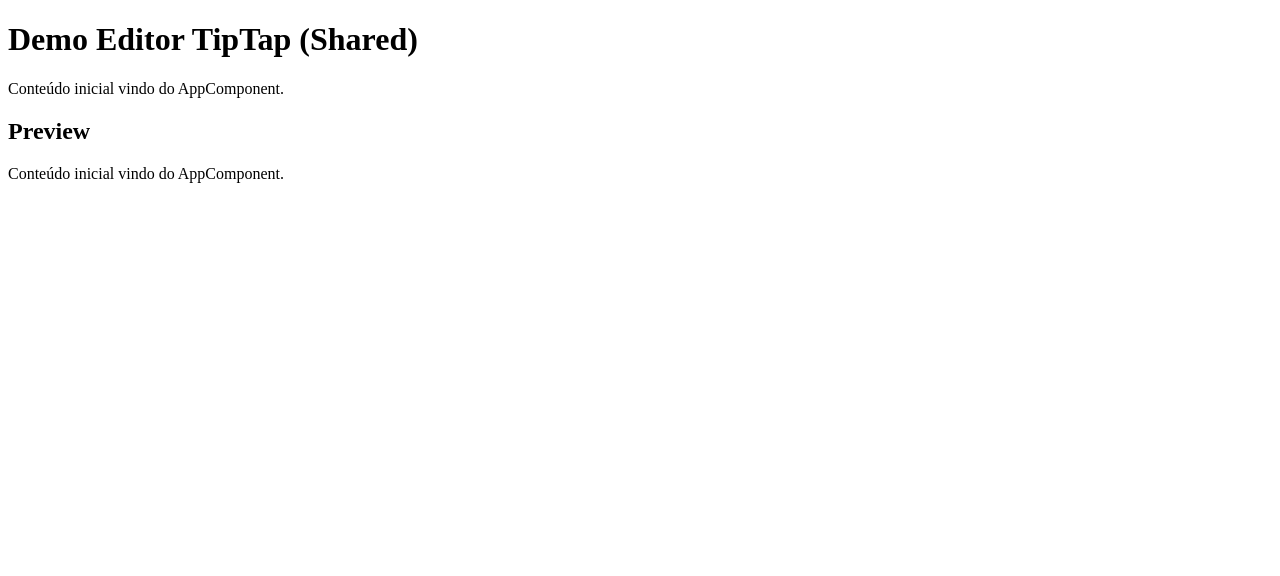
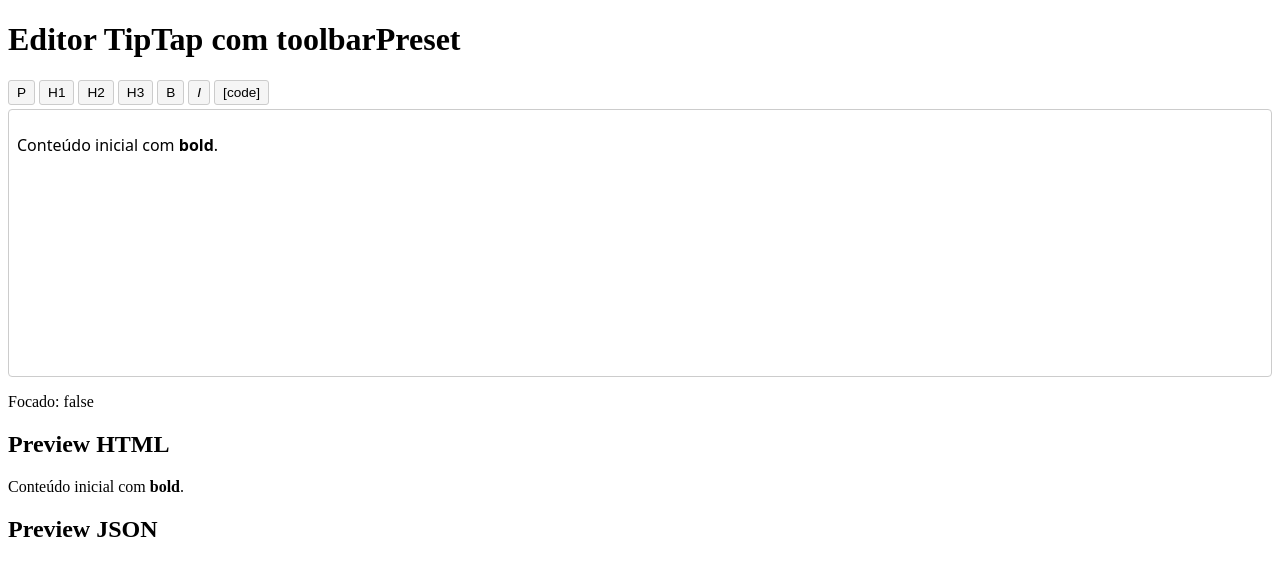
Before and after one commit to kelsoncm/ng-editor-tiptap, an Angular app: page / in a window 1280 px wide. Shown: the top 576 px of the page. Built offline with nearby package versions, Linux system fonts and the light colour scheme.

Commit message:
refactor: [upd] adicionar toolbarPreset

```diff
--- a/src/app/app.component.html
+++ b/src/app/app.component.html
@@ -1,30 +1,26 @@
-<!-- * * * * * * * * * * * * * * * * * * * * * * * * * * * * * * * -->
-<!-- * * * * * * * * * * * The content below * * * * * * * * * * * -->
-<!-- * * * * * * * * * * is only a placeholder * * * * * * * * * * -->
-<!-- * * * * * * * * * * and can be replaced.  * * * * * * * * * * -->
-<!-- * * * * * * * * * * * * * * * * * * * * * * * * * * * * * * * -->
-<!-- * * * * * * * * * Delete the template below * * * * * * * * * -->
-<!-- * * * * * * * to get started with your project! * * * * * * * -->
-<!-- * * * * * * * * * * * * * * * * * * * * * * * * * * * * * * * -->
-
-
-<h1>Demo Editor TipTap (Shared)</h1>
+<h1>Editor TipTap com toolbarPreset</h1>
 
 <app-editor
   [content]="editorValue"
   [readonly]="false"
-  (contentChange)="onEditorChange($event)">
+  [placeholder]="'Digite o texto do documento…'"
+  [minHeight]="'250px'"
+  [toolbarPreset]="'full'"
+  [enableHeading]="true"
+  [enableBold]="true"
+  [enableItalic]="true"
+  [enableCode]="true"
+  [outputFormat]="'html'"
+  (contentChange)="onEditorChange($event)"
+  (jsonChange)="onJsonChange($event)"
+  (focus)="onFocus()"
+  (blur)="onBlur()">
 </app-editor>
 
-<h2>Preview</h2>
+<p>Focado: {{ editorFocused }}</p>
+
+<h2>Preview HTML</h2>
 <div [innerHTML]="editorValue"></div>
 
-
-
-<!-- * * * * * * * * * * * * * * * * * * * * * * * * * * * * * * * * -->
-<!-- * * * * * * * * * * * The content above * * * * * * * * * * * * -->
-<!-- * * * * * * * * * * is only a placeholder * * * * * * * * * * * -->
-<!-- * * * * * * * * * * and can be replaced.  * * * * * * * * * * * -->
-<!-- * * * * * * * * * * * * * * * * * * * * * * * * * * * * * * * * -->
-<!-- * * * * * * * * * * End of Placeholder  * * * * * * * * * * * * -->
-<!-- * * * * * * * * * * * * * * * * * * * * * * * * * * * * * * * * -->
+<h2>Preview JSON</h2>
+<pre>{{ editorJson }}</pre>
--- a/src/app/app.component.ts
+++ b/src/app/app.component.ts
@@ -9,9 +9,24 @@
   styleUrls: ['./app.component.scss'],
 })
 export class AppComponent {
-  editorValue = '<p>Conteúdo inicial vindo do AppComponent.</p>';
+  editorValue = '<p>Conteúdo inicial com <strong>bold</strong>.</p>';
+  editorJson = '';
+  editorFocused = false;
 
   onEditorChange(html: string) {
     this.editorValue = html;
   }
+
+  onJsonChange(json: unknown) {
+    this.editorJson = JSON.stringify(json, null, 2);
+  }
+
+  onFocus() {
+    this.editorFocused = true;
+  }
+
+  onBlur() {
+    this.editorFocused = false;
+    // aqui daria para marcar formControl como touched
+  }
 }
--- a/src/app/shared/editor/editor.component.html
+++ b/src/app/shared/editor/editor.component.html
@@ -1 +1,27 @@
-<div #editorElement></div>
+<!-- Toolbar -->
+<div class="toolbar" *ngIf="!readonly">
+  <!-- minimal: apenas bold/italic -->
+  <ng-container *ngIf="toolbarPreset === 'minimal'">
+    <button type="button" (click)="toggleBold()">B</button>
+    <button type="button" (click)="toggleItalic()"><i>I</i></button>
+  </ng-container>
+
+  <!-- full: heading + bold/italic/code -->
+  <ng-container *ngIf="toolbarPreset === 'full'">
+    <button type="button" (click)="setParagraph()">P</button>
+    <button type="button" (click)="setHeading(1)">H1</button>
+    <button type="button" (click)="setHeading(2)">H2</button>
+    <button type="button" (click)="setHeading(3)">H3</button>
+
+    <button type="button" (click)="toggleBold()">B</button>
+    <button type="button" (click)="toggleItalic()"><i>I</i></button>
+    <button type="button" (click)="toggleCode()">[code]</button>
+  </ng-container>
+</div>
+
+<!-- Área do editor -->
+<div
+  #editorElement
+  class="editor-surface"
+  [style.min-height]="minHeight">
+</div>
--- a/src/app/shared/editor/editor.component.scss
+++ b/src/app/shared/editor/editor.component.scss
@@ -2,8 +2,26 @@
   display: block;
 }
 
-div[contenteditable='true'] {
-  min-height: 200px;
+.toolbar {
+  display: flex;
+  gap: 4px;
+  margin-bottom: 4px;
+
+  button {
+    border: 1px solid #ccc;
+    background-color: #f5f5f5;
+    padding: 4px 8px;
+    border-radius: 3px;
+    cursor: pointer;
+    font-size: 0.85rem;
+
+    &:hover {
+      background-color: #e8e8e8;
+    }
+  }
+}
+
+.editor-surface {
   border: 1px solid #ccc;
   padding: 8px;
   border-radius: 4px;
--- a/src/app/shared/editor/editor.component.ts
+++ b/src/app/shared/editor/editor.component.ts
@@ -9,7 +9,7 @@
   ViewChild,
 } from '@angular/core';
 import { CommonModule } from '@angular/common';
-import { Editor } from '@tiptap/core';
+import { Editor, JSONContent } from '@tiptap/core';
 import StarterKit from '@tiptap/starter-kit';
 
 @Component({
@@ -25,20 +25,65 @@
 
   @Input() content: string = '<p>Digite aqui…</p>';
   @Input() readonly = false;
+  @Input() placeholder: string = 'Digite aqui…';
+  @Input() minHeight: string = '200px';
+
+  @Input() enableHeading = true;
+  @Input() enableBold = true;
+  @Input() enableItalic = true;
+  @Input() enableCode = false;
+
+  @Input() toolbarPreset: 'minimal' | 'full' = 'minimal';
+  @Input() outputFormat: 'html' | 'json' = 'html';
 
   @Output() contentChange = new EventEmitter<string>();
+  @Output() jsonChange = new EventEmitter<JSONContent>();
+  @Output() focus = new EventEmitter<void>();
+  @Output() blur = new EventEmitter<void>();
 
   private editor!: Editor;
 
   ngAfterViewInit(): void {
+    const extensions = [
+      StarterKit.configure({
+        heading: this.enableHeading
+          ? { levels: [1, 2, 3] }
+          : false,
+        bold: this.enableBold ? {} : false,
+        italic: this.enableItalic ? {} : false,
+        code: this.enableCode ? {} : false,
+      }),
+    ];
+
     this.editor = new Editor({
       element: this.editorElement.nativeElement,
-      extensions: [StarterKit],
+      extensions,
       content: this.content,
       editable: !this.readonly,
+      editorProps: {
+        attributes: {
+          'data-placeholder': this.placeholder,
+        },
+        handleDOMEvents: {
+          focus: () => {
+            this.focus.emit();
+            return false;
+          },
+          blur: () => {
+            this.blur.emit();
+            return false;
+          },
+        },
+      },
       onUpdate: ({ editor }) => {
         const html = editor.getHTML();
-        this.contentChange.emit(html);
+        const json = editor.getJSON();
+        if (this.outputFormat === 'html') {
+          this.contentChange.emit(html);
+        } else {
+          this.contentChange.emit(JSON.stringify(json));
+        }
+        this.jsonChange.emit(json);
       },
     });
   }
@@ -47,7 +92,31 @@
     this.editor?.destroy();
   }
 
+  toggleBold(): void {
+    this.editor?.chain().focus().toggleBold().run();
+  }
+
+  toggleItalic(): void {
+    this.editor?.chain().focus().toggleItalic().run();
+  }
+
+  toggleCode(): void {
+    this.editor?.chain().focus().toggleCode().run();
+  }
+
+  setHeading(level: 1 | 2 | 3): void {
+    this.editor?.chain().focus().toggleHeading({ level }).run();
+  }
+
+  setParagraph(): void {
+    this.editor?.chain().focus().setParagraph().run();
+  }
+
   getValue(): string {
     return this.editor?.getHTML() ?? '';
   }
+
+  getJSON(): JSONContent | null {
+    return this.editor ? this.editor.getJSON() : null;
+  }
 }
```
